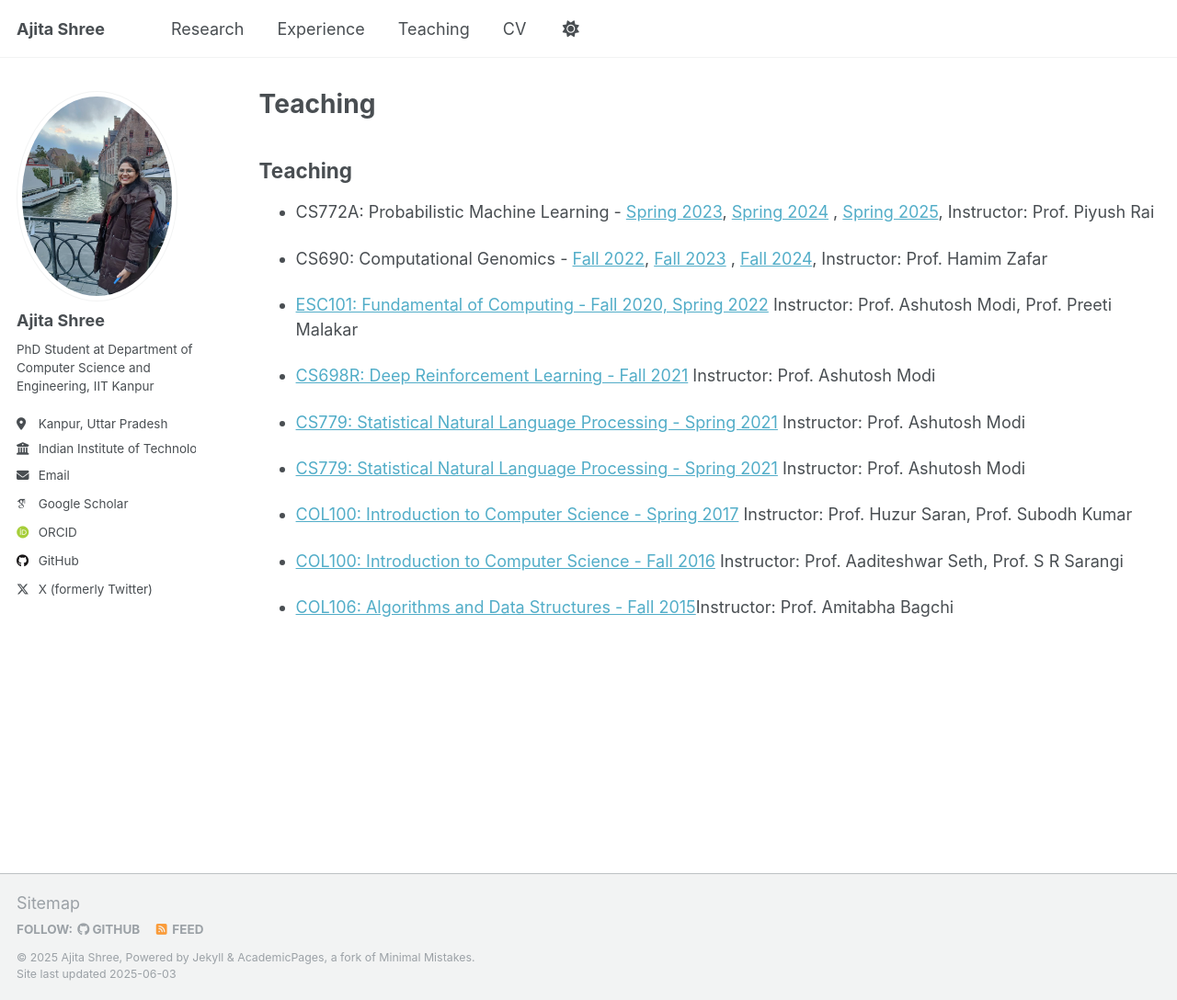
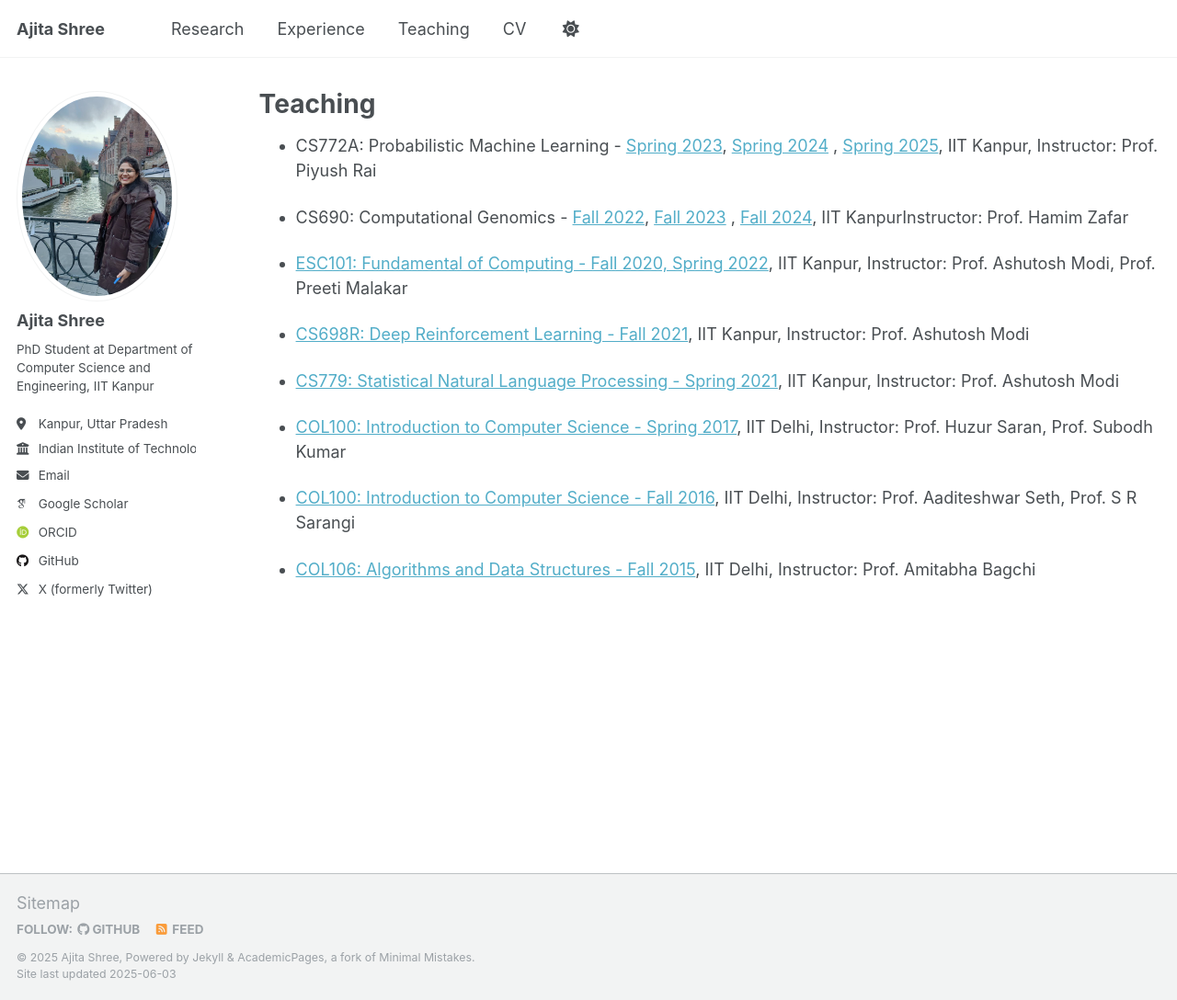
Before and after one commit to ajitashree/ajitashree.github.io, a Jekyll site: the page built from _pages/teaching.md, in a window 1280 px wide and 1088 px high. Shown: the whole window at 92% size. Built offline with Jekyll 4.4.1, drawn with Linux system fonts in a browser that asks for light colours; some web fonts are replaced.

```diff
--- a/_pages/teaching.md
+++ b/_pages/teaching.md
@@ -8,22 +8,19 @@ author_profile: true
 
 {% include base_path %}
 
-## Teaching
 
-* CS772A: Probabilistic Machine Learning - [Spring 2023](https://web.cse.iitk.ac.in/users/piyush/courses/pml_spring23/pml.html), [Spring 2024](https://web.cse.iitk.ac.in/users/piyush/courses/pml_spring24/pml.html) , [Spring 2025](https://www.cse.iitk.ac.in/users/piyush/courses/pml_spring25/pml.html), Instructor: Prof. Piyush Rai
+* CS772A: Probabilistic Machine Learning - [Spring 2023](https://web.cse.iitk.ac.in/users/piyush/courses/pml_spring23/pml.html), [Spring 2024](https://web.cse.iitk.ac.in/users/piyush/courses/pml_spring24/pml.html) , [Spring 2025](https://www.cse.iitk.ac.in/users/piyush/courses/pml_spring25/pml.html), IIT Kanpur, Instructor: Prof. Piyush Rai
 
-* CS690: Computational Genomics - [Fall 2022](https://sites.google.com/view/cs690-2022/logistics), [Fall 2023](https://sites.google.com/view/cs690-2023/logistics) , [Fall 2024](https://sites.google.com/view/cs690-2024/logistics), Instructor: Prof. Hamim Zafar
+* CS690: Computational Genomics - [Fall 2022](https://sites.google.com/view/cs690-2022/logistics), [Fall 2023](https://sites.google.com/view/cs690-2023/logistics) , [Fall 2024](https://sites.google.com/view/cs690-2024/logistics), IIT KanpurInstructor: Prof. Hamim Zafar
 
-* [ESC101: Fundamental of Computing - Fall 2020, Spring 2022](https://web.cse.iitk.ac.in/users/pmalakar/esc101/#resources) Instructor: Prof. Ashutosh Modi, Prof. Preeti Malakar
+* [ESC101: Fundamental of Computing - Fall 2020, Spring 2022](https://web.cse.iitk.ac.in/users/pmalakar/esc101/#resources), IIT Kanpur, Instructor: Prof. Ashutosh Modi, Prof. Preeti Malakar
 
-* [CS698R: Deep Reinforcement Learning - Fall 2021](https://ashutosh-modi.github.io/teaching/CS698R-Fall2021.html) Instructor: Prof. Ashutosh Modi
+* [CS698R: Deep Reinforcement Learning - Fall 2021](https://ashutosh-modi.github.io/teaching/CS698R-Fall2021.html), IIT Kanpur, Instructor: Prof. Ashutosh Modi
 
-* [CS779: Statistical Natural Language Processing - Spring 2021](https://ashutosh-modi.github.io/teaching/CS779-Spring2021.html) Instructor: Prof. Ashutosh Modi
+* [CS779: Statistical Natural Language Processing - Spring 2021](https://ashutosh-modi.github.io/teaching/CS779-Spring2021.html), IIT Kanpur, Instructor: Prof. Ashutosh Modi
 
-* [CS779: Statistical Natural Language Processing - Spring 2021](https://ashutosh-modi.github.io/teaching/CS779-Spring2021.html) Instructor: Prof. Ashutosh Modi
+* [COL100: Introduction to Computer Science - Spring 2017](https://www.cse.iitd.ac.in/~himani/COL100/), IIT Delhi, Instructor: Prof. Huzur Saran, Prof. Subodh Kumar
 
-* [COL100: Introduction to Computer Science - Spring 2017](https://www.cse.iitd.ac.in/~himani/COL100/) Instructor: Prof. Huzur Saran, Prof. Subodh Kumar
+* [COL100: Introduction to Computer Science - Fall 2016](https://www.cse.iitd.ernet.in/~hameedah/col100/), IIT Delhi, Instructor: Prof. Aaditeshwar Seth, Prof. S R Sarangi
 
-* [COL100: Introduction to Computer Science - Fall 2016](https://www.cse.iitd.ernet.in/~hameedah/col100/) Instructor: Prof. Aaditeshwar Seth, Prof. S R Sarangi
-
-* [COL106: Algorithms and Data Structures - Fall 2015](https://www.cse.iitd.ac.in/~bagchi/courses/COL106_15-16/)Instructor: Prof. Amitabha Bagchi
+* [COL106: Algorithms and Data Structures - Fall 2015](https://www.cse.iitd.ac.in/~bagchi/courses/COL106_15-16/), IIT Delhi, Instructor: Prof. Amitabha Bagchi
```
Also changed, not shown: _pages/research.md (added, +17 -0 lines).
